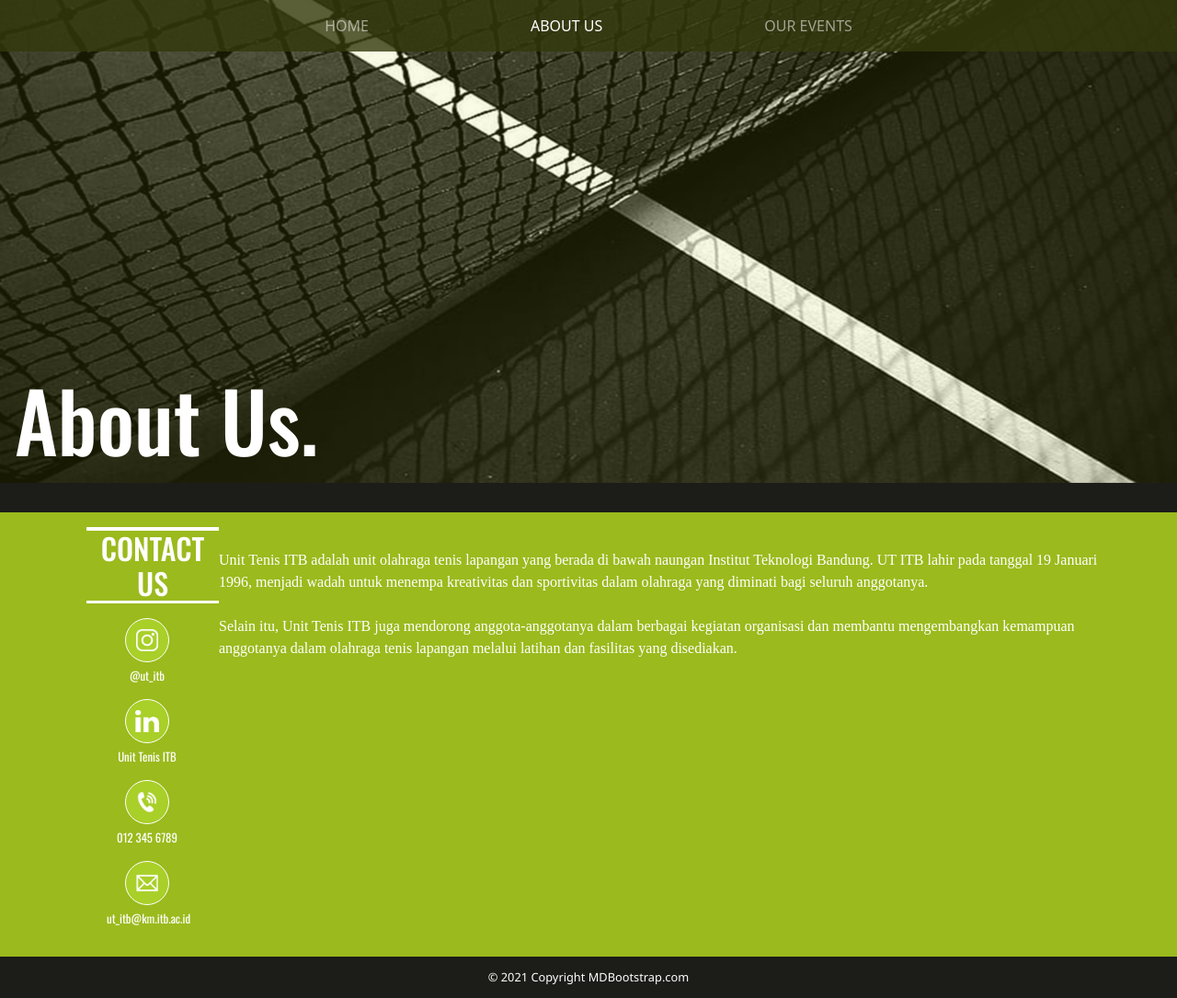
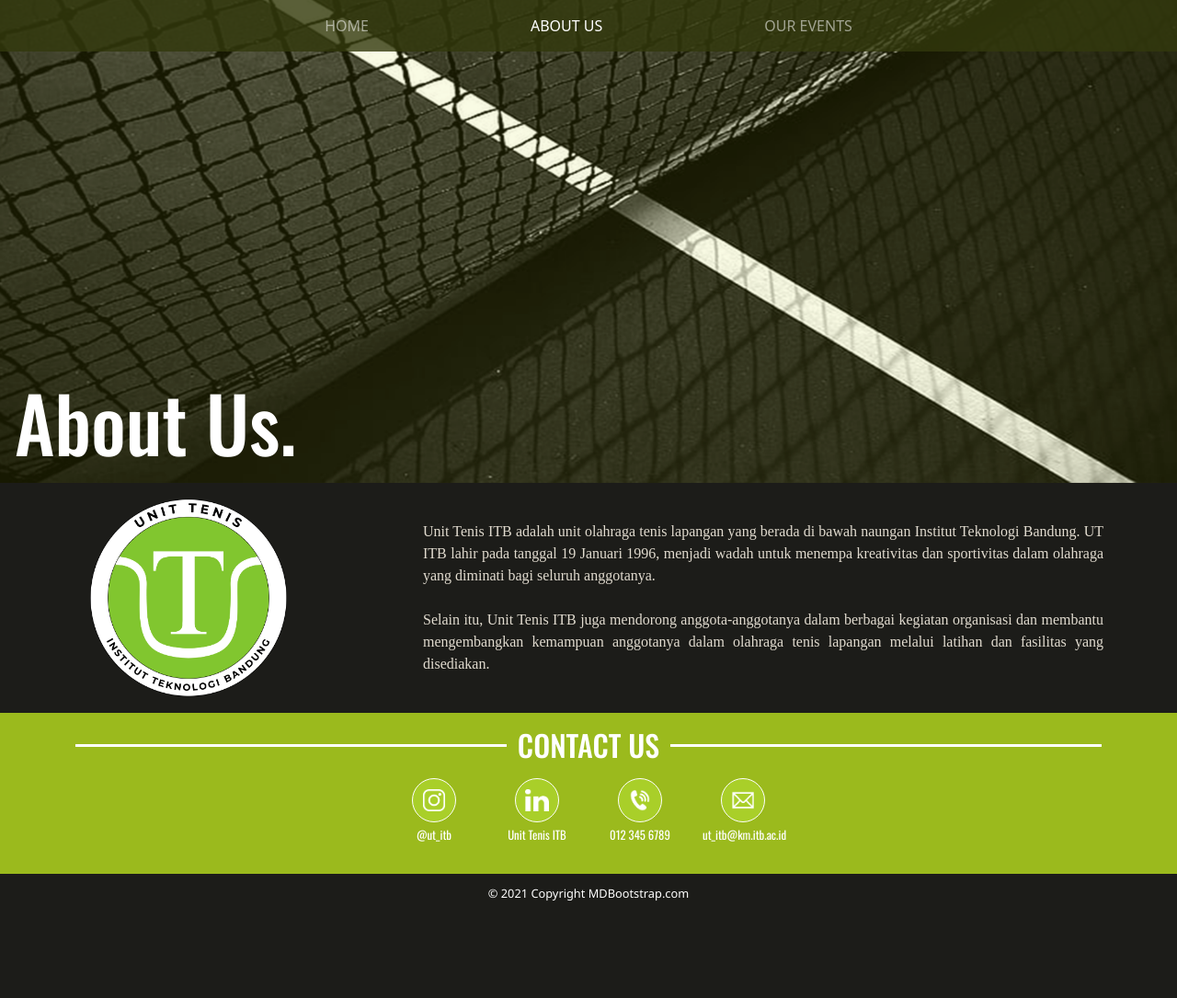
Before and after one commit to ryorichardo/Web-UT, a Flask app: page /about in a window 1280 px wide. Shown: the whole page at 92% size. After the commit the page ends 980 px from the top, so only its background shows below. Run offline with Flask 2, Linux system fonts and the light colour scheme; some libraries are stand-ins or nearby versions.

Commit message:
konten logo UT + paragraf
Buat logo sama paragrafnya udah dalem grid jadi buat responsifnya udah bisa harusnya

```diff
--- a/static/css/about.css
+++ b/static/css/about.css
@@ -15,7 +15,7 @@
 }
 
 .container_text h5 {
-    font-size: 7vw;
+    font-size: 6.5vw;
 }
 
 .container1 {
@@ -24,19 +24,32 @@
 }
 
 
-/*Buat logo*/
+/* container grid text dan foto logo UT */
 
-.container1 img {
+.col-md-4 img {
     width: 18vw;
     margin-top: 1rem;
     color: #fff;
     padding-left: 1rem;
-    float: left;
+    padding-bottom: 1rem;
 }
 
-.container1 p {
-    width: 75vw;
-    margin-top: 4.5rem;
-    color: #fff;
-    float: right;
+.col-md-8{
+    margin: auto;
+    right: 0px;
+    padding: 10px
 }
+.col-md-8 p{
+    margin: auto;
+    color: #e1dbcf;
+    text-align: justify;
+}
+
+/* Buat ngilangin logo waktu ukuran screen jd kecil */
+@media screen and (max-width: 426px) {
+.col-6{
+    visibility:hidden;
+
+}
+
+}
--- a/templates/about.html
+++ b/templates/about.html
@@ -10,9 +10,16 @@
     </div>
 </div>
 
-<div class="container container1">
-    <p>
-        Unit Tenis ITB adalah unit olahraga tenis lapangan yang berada di bawah naungan Institut Teknologi Bandung. UT ITB lahir pada tanggal 19 Januari 1996, menjadi wadah untuk menempa kreativitas dan sportivitas dalam olahraga yang diminati bagi seluruh anggotanya.<br><br>        Selain itu, Unit Tenis ITB juga mendorong anggota-anggotanya dalam berbagai kegiatan organisasi dan membantu mengembangkan kemampuan anggotanya dalam olahraga tenis lapangan melalui latihan dan fasilitas yang disediakan.
-    </p>
-</div>
+<div class="container">
+    <div class="row">
+      <div class="col-6 col-md-4">
+        <img src="{{url_for('static', filename='/images/logo-ut-revisi.png')}}">
+      </div>
+      <div class="col-md-8">
+        <p>
+            Unit Tenis ITB adalah unit olahraga tenis lapangan yang berada di bawah naungan Institut Teknologi Bandung. UT ITB lahir pada tanggal 19 Januari 1996, menjadi wadah untuk menempa kreativitas dan sportivitas dalam olahraga yang diminati bagi seluruh anggotanya.<br><br>        Selain itu, Unit Tenis ITB juga mendorong anggota-anggotanya dalam berbagai kegiatan organisasi dan membantu mengembangkan kemampuan anggotanya dalam olahraga tenis lapangan melalui latihan dan fasilitas yang disediakan.
+        </p>
+    </div>
+      </div>
+    </div>
 {% endblock %}
```
